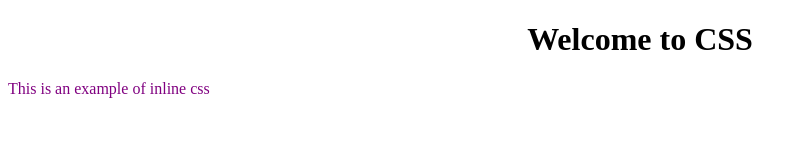
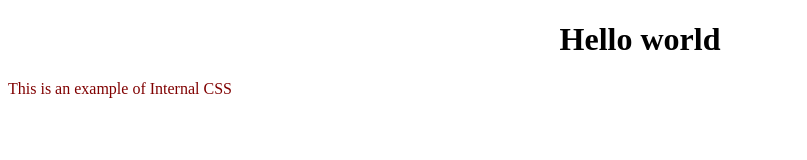
Before and after one commit to JinuC21/Code, a plain HTML site: page index.html in a window 1280 px wide. Shown: the whole page, without its empty margins (0-807 px from the left). Drawn offline with Linux system fonts and the light colour scheme.

Commit message:
Add files via upload

```diff
--- a/index.html
+++ b/index.html
@@ -1,15 +1,24 @@
 <!DOCTYPE html>
 <html>
   <head>
+	  <style>
+		  h1{
+			  text-align: center;
+		  }
+		  p{
+			  color: maroon;
+		  }
+
+	 </style>
 
   </head>
   <body>
-	<h1 style= 'text-align: center;'>
-		Welcome to CSS
-	</h1>
-    <p style= 'color: purple;'>
-		This is an example of inline css
-	</p>
+	  <h1>
+		  Hello world
+	  </h1>
+	  <p>
+		  This is an example of Internal CSS
+	  </p>
 
   </body>
 </html>
```
